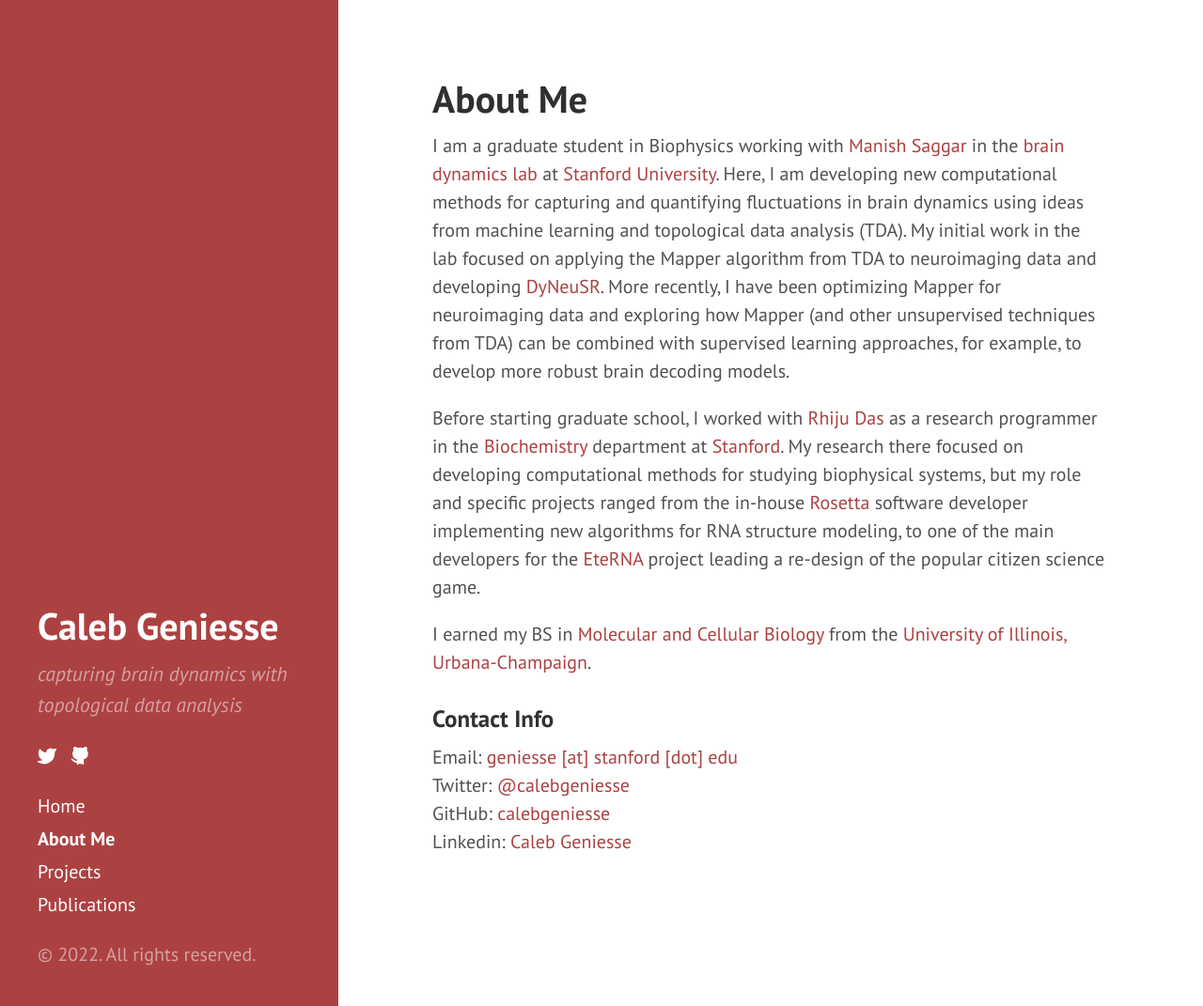
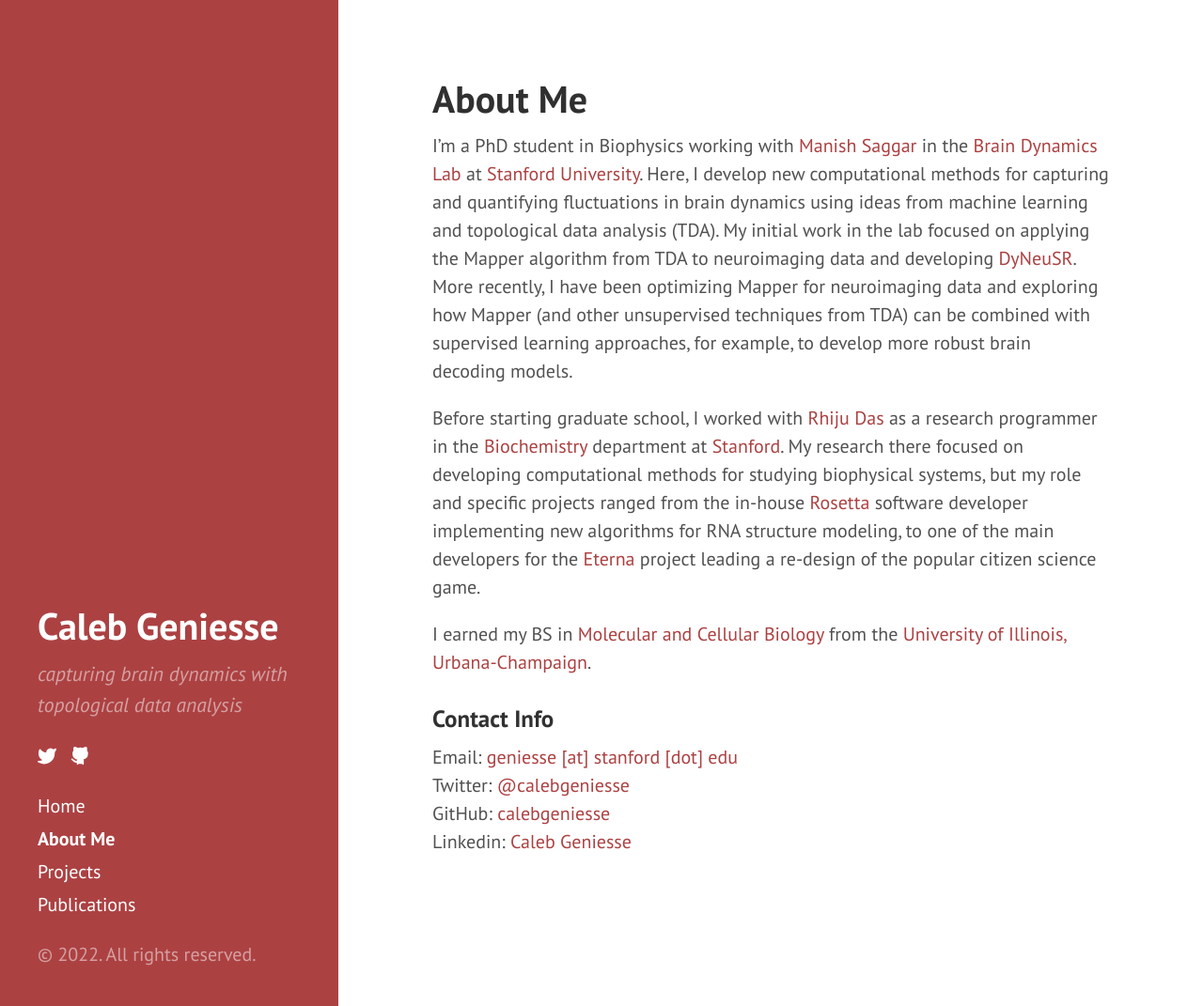
Before and after one commit to calebgeniesse/calebgeniesse.github.io, a Jekyll site: the page built from about-me.md, in a window 1280 px wide and 1071 px high. Shown: the whole window at 94% size. Built offline with Jekyll 4.4.1, drawn with Linux system fonts in a browser that asks for light colours.

Commit message:
Update about-me.md

```diff
--- a/about-me.md
+++ b/about-me.md
@@ -3,9 +3,9 @@
 title: About Me
 ---
 
-I am a graduate student in Biophysics working with [Manish Saggar](https://web.stanford.edu/~saggar/newsite/index.html) in the [brain dynamics lab](http://web.stanford.edu/group/bdl/) at [Stanford University](https://www.stanford.edu/). Here, I am developing new computational methods for capturing and quantifying fluctuations in brain dynamics using ideas from machine learning and topological data analysis (TDA). My initial work in the lab focused on applying the Mapper algorithm from TDA to neuroimaging data and developing [DyNeuSR](https://braindynamicslab.github.io/dyneusr). More recently, I have been optimizing Mapper for neuroimaging data and exploring how Mapper (and other unsupervised techniques from TDA) can be combined with supervised learning approaches, for example, to develop more robust brain decoding models.
+I'm a PhD student in Biophysics working with [Manish Saggar](https://web.stanford.edu/~saggar/newsite/index.html) in the [Brain Dynamics Lab](http://web.stanford.edu/group/bdl/) at [Stanford University](https://www.stanford.edu/). Here, I develop new computational methods for capturing and quantifying fluctuations in brain dynamics using ideas from machine learning and topological data analysis (TDA). My initial work in the lab focused on applying the Mapper algorithm from TDA to neuroimaging data and developing [DyNeuSR](https://braindynamicslab.github.io/dyneusr). More recently, I have been optimizing Mapper for neuroimaging data and exploring how Mapper (and other unsupervised techniques from TDA) can be combined with supervised learning approaches, for example, to develop more robust brain decoding models.
 
-Before starting graduate school, I worked with [Rhiju Das](https://daslab.stanford.edu/) as a research programmer in the [Biochemistry](https://biochemistry.stanford.edu/) department at [Stanford](https://www.stanford.edu/). My research there focused on developing computational methods for studying biophysical systems, but my role and specific projects ranged from the in-house [Rosetta](https://www.rosettacommons.org/) software developer implementing new algorithms for RNA structure modeling, to one of the main developers for the [EteRNA](https://eternagame.org) project leading a re-design of the popular citizen science game.
+Before starting graduate school, I worked with [Rhiju Das](https://daslab.stanford.edu/) as a research programmer in the [Biochemistry](https://biochemistry.stanford.edu/) department at [Stanford](https://www.stanford.edu/). My research there focused on developing computational methods for studying biophysical systems, but my role and specific projects ranged from the in-house [Rosetta](https://www.rosettacommons.org/) software developer implementing new algorithms for RNA structure modeling, to one of the main developers for the [Eterna](https://eternagame.org) project leading a re-design of the popular citizen science game.
 
 I earned my BS in [Molecular and Cellular Biology](https://mcb.illinois.edu/) from the [University of Illinois, Urbana-Champaign](https://illinois.edu).
 
```
